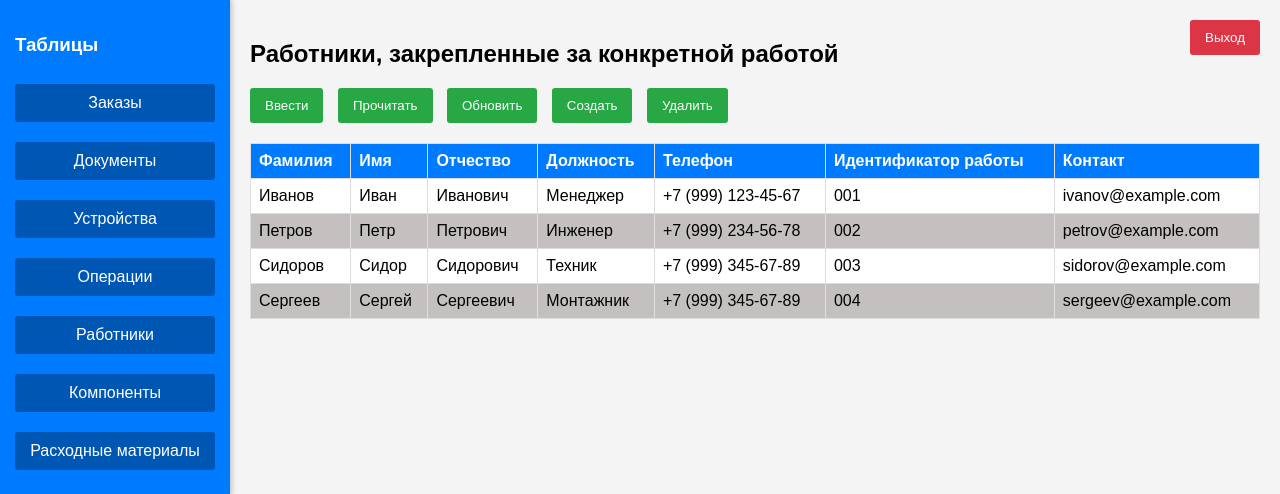
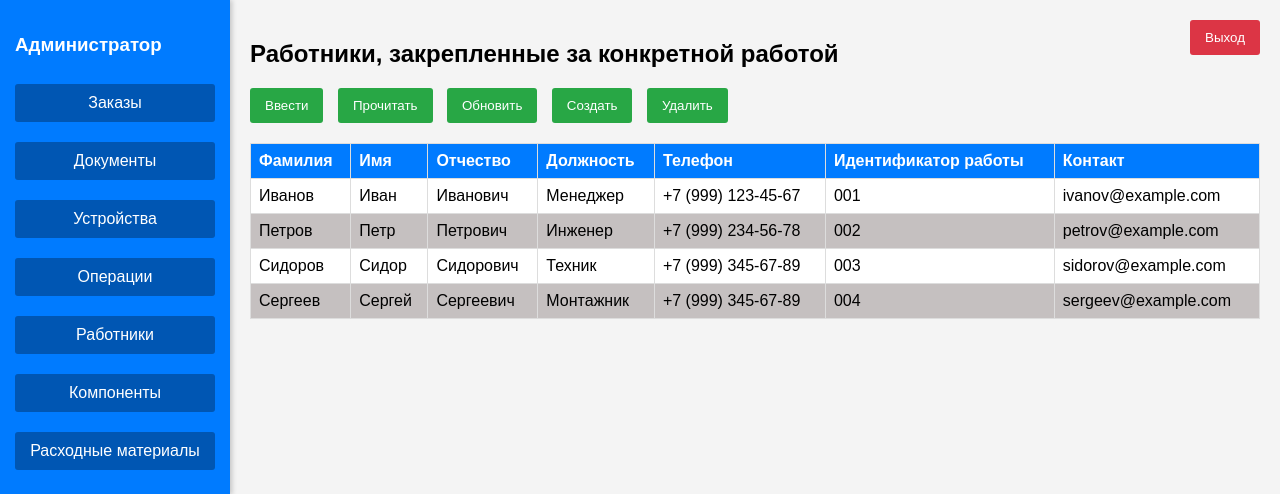
Before and after one commit to bakul14/oracle_db_on_linux, a PHP site: page /adm_int/index.php in a window 1280 px wide. Shown: the top 494 px of the page. Run offline with PHP 8.4, Linux system fonts and the light colour scheme.

Commit message:
changed head name for admin interface

```diff
--- a/php_code/dz/adm_int/index.php
+++ b/php_code/dz/adm_int/index.php
@@ -4,7 +4,7 @@
 <head>
     <meta charset="UTF-8">
     <meta name="viewport" content="width=device-width, initial-scale=1.0">
-    <title>АСУ ИУ4-82Б - Главная страница</title>
+    <title>АСУ изготовления радиопередатчика - Главная страница</title>
     <style>
         body {
             font-family: Arial, sans-serif;
@@ -101,7 +101,7 @@
 <body>
 
     <div class="sidebar">
-        <h3>Таблицы</h3>
+        <h3>Администратор</h3>
         <button onclick="alert('Открытие таблицы Заказы...')">Заказы</button>
         <button onclick="alert('Открытие таблицы Документы...')">Документы</button>
         <button onclick="alert('Открытие таблицы Устройства...')">Устройства</button>
```
